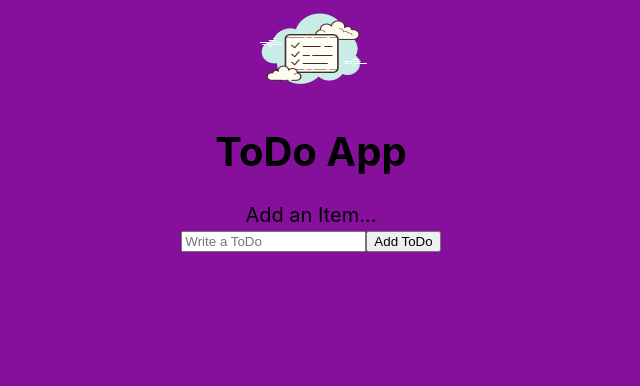
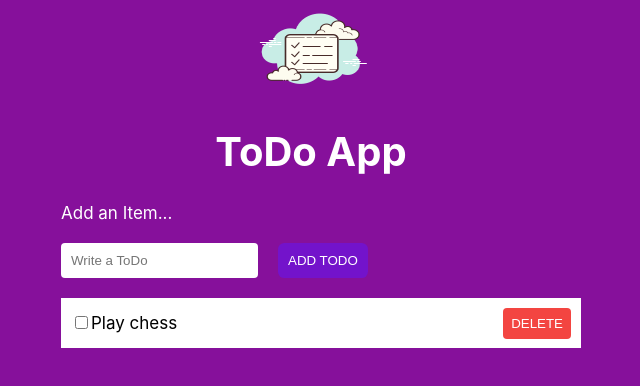
Before and after one commit to ramneek008/ToDo-App, a React (Create React App) app: page / in a window 1280 px wide. Shown: the top 386 px of the page, without its empty margins (329-969 px from the left). Built offline with nearby package versions, Linux system fonts and the light colour scheme.

Commit message:
updated layout

```diff
--- a/src/App.css
+++ b/src/App.css
@@ -1,7 +1,7 @@
 body {
     background-color: #86109B;
     font-size:20px;
-    text-align:center;
+    color:white;
 }
 
 .logo {
@@ -10,6 +10,59 @@ body {
     margin-right:auto;
 }
 
-.app-title {
+.app-title{
+    text-align:center;
+}
 
+.container {
+    max-width:500px;
+    margin:auto;
+    font-size:17px;
 }
+
+.input-text {
+    border:none;
+    border-radius: 4px;
+    padding:10px;
+}
+
+.add-btn {
+    text-decoration:none;
+    color: #fff;
+    background: #7313cb;
+    margin: 20px;
+    padding: 10px;
+    border-radius: 0.4rem;
+    display: inline-block;
+    border: none;
+}
+
+ul {
+    margin:0px;
+    padding:0px;
+}
+
+.list ul li {
+    display:block;
+    width:100%;
+    text-decoration:none;
+    color:#000000;
+    background-color: #ffffff;
+    padding: 10px;
+    position:relative;
+    line-height: 30px;
+}
+
+
+.list ul li button {
+    position: absolute;
+    right: 0%;
+    background: #f34541;
+    color: #fff !important;
+    text-decoration: none;
+    margin-left: 10px;
+    margin-right: 10px;
+    padding: 8px;
+    border-radius: 4px;
+    border: none;
+  }
--- a/src/App.js
+++ b/src/App.js
@@ -11,7 +11,15 @@ class App extends React.Component {
                 <div className="container">
                     Add an Item... <br/>
                     <input type="text" className="input-text" placeholder="Write a ToDo"></input>
-                    <button className="app-btn">Add ToDo</button>
+                    <button className="add-btn">ADD TODO</button>
+                    <div className="list">
+                        <ul>
+                            <li>
+                                <input type="checkbox" />Play chess
+                                <button className="btn">DELETE</button>
+                            </li>
+                        </ul>
+                    </div>
                 </div>
             </div>
         );
```
